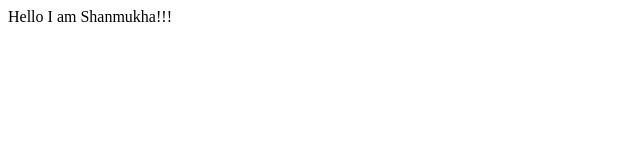
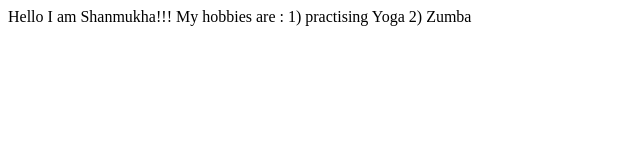
Before and after one commit to ShanmukhaSailaj/shanmukha-site, a plain HTML site: page index.html in a window 1280 px wide. Shown: the whole page, without its empty margins (0-640 px from the left). Drawn offline with Linux system fonts and the light colour scheme.

Commit message:
Updated hobbies

```diff
--- a/index.html
+++ b/index.html
@@ -8,5 +8,8 @@
 </head>
 <body>
     Hello I am Shanmukha!!!
+    My hobbies are :
+    1) practising Yoga
+    2) Zumba
 </body>
 </html>
```
